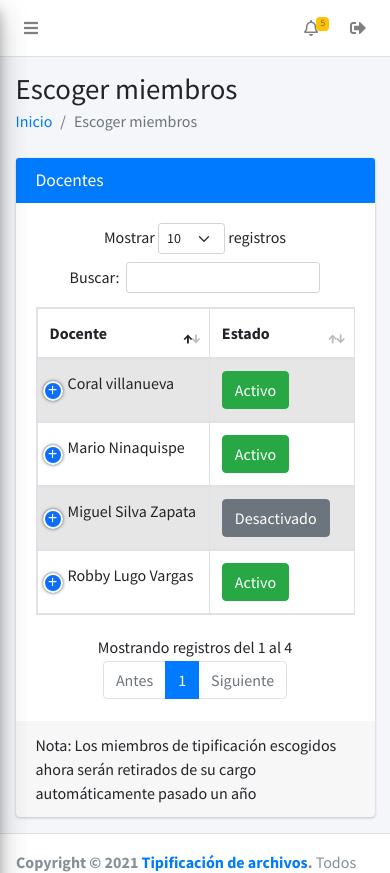
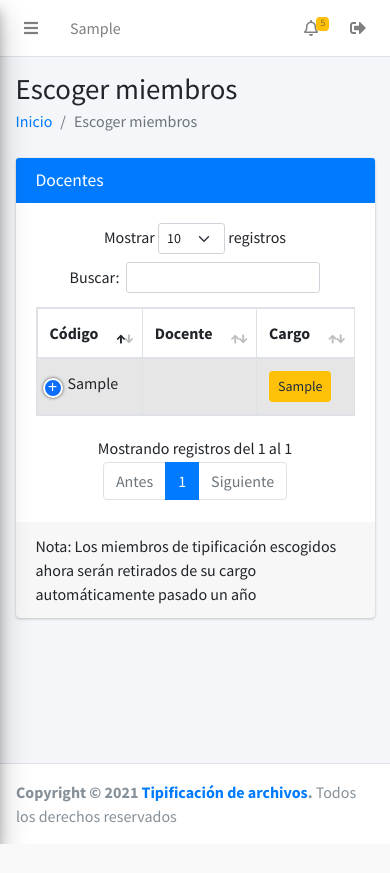
Before and after one commit to goraydev/UniversidadPublicaciones, a PHP site: page /UniversidadPublicaciones/escogermiembros in a window 390 px wide. Shown: the top 873 px of the page. After the commit the page ends 844 px from the top, so only its background shows below. Run offline with PHP 8.4, Linux system fonts and the light colour scheme; the visitor is signed in with stand-in values (Sample User, id 1); data comes from the database, SQL or seed files in the repository; tables that the repository leaves empty or names only in its code hold one stand-in row (values such as "Sample post"); data that the repository does not hold is empty; some libraries are stand-ins or nearby versions.

Commit message:
Culminando la parte del directo de escuela para elegir a los miembros de tipificacion

```diff
--- a/tipificacionUniversidad/controladores/administradores.controlador.php
+++ b/tipificacionUniversidad/controladores/administradores.controlador.php
@@ -44,6 +44,16 @@
         return $respuesta;
     }
 
+    /* Para mostrar los datos del que ingreso al sistema */
+    static public function ctrMostrarCargo($item, $valor)
+    {
+        $tabla = "v_cuentasper";
+
+        $respuesta = ModeloAdministradores::mdlMostrarAdministradores($tabla, $item, $valor);
+
+        return $respuesta;
+    }
+
     /* Para mostrar los datos del docente que ingreso al sistema, para que peuda subir el archivo y nos mande el codigo del docente*/
     static public function ctrMostrarIngresoDocente($item, $valor)
     {
--- a/tipificacionUniversidad/vistas/paginas/escogermiembros.php
+++ b/tipificacionUniversidad/vistas/paginas/escogermiembros.php
@@ -1,9 +1,17 @@
 <!-- Para evitar el ingreso a esta página mediante la URL -->
 <?php
+
+require "conexion.php";
+$sql = "SELECT * FROM v_cuentasper WHERE fk_rol NOT IN(1,4)";
+$resultado = $mysqli->query($sql);
+
+
 if ($admin["fk_rol"] != 1) {
     echo '<script> window.location = "inicio" </script>';
     return;
 }
+
+
 ?>
 <div class="content-wrapper" style="min-height: 1761.5px;">
     <!-- Content Header (Page header) -->
@@ -37,58 +45,31 @@
                             <table class="table table-bordered table-striped dt-responsive tablaResultados" width="100%" id="TablaResultados">
                                 <thead>
                                     <tr>
+                                        <th>Código</th>
                                         <th>Docente</th>
-                                        <th>Estado</th>
                                         <th>Cargo</th>
                                         <th>Acciones</th>
                                     </tr>
                                 </thead>
                                 <tbody id="myTable">
-                                    <tr>
-                                        <td>Mario Ninaquispe</td>
-                                        <td><button class="btn btn-success">Activo</button></td>
-                                        <td><button class="btn btn-warning">Presidente</button></td>
-                                        <td>
-                                            <div class="btn-group" role="group">
-                                                <button type="button" class="btn btn-primary"><i class="fas fa-edit"></i></button>
-                                                <button type="button" class="btn btn-danger"><i class="fas fa-trash"></i></button>
-                                            </div>
-                                        </td>
+                                    <?php
+                                    while ($row = $resultado->fetch_array(MYSQLI_ASSOC)) { ?>
+                                        <tr>
+                                            <td><?php echo $row['codidentificacion'] ?></td>
+                                            <td><?php echo $row['Personas'] ?></td>
+                                            <td><?php if ($row['fk_rol'] != 3) {
+                                                    echo "<button class='btn btn-warning btn-sm'>" . $row['tipo'] . "</button>";
+                                                } else {
+                                                    echo "<button class='btn btn-secondary btn-sm'>" .  $row['tipo'] . "</button>";
+                                                } ?></td>
+                                            <td>
+                                                <button class='btn btn-primary btn-sm'><a href="modificarCuenta.php?codIdentificacion=<?php echo $row['codidentificacion']; ?>"><i class="far fa-edit text-white"></i></a></button>
+                                            </td>
 
-                                    </tr>
-                                    <tr>
-                                        <td>Robby Lugo Vargas</td>
-                                        <td><button class="btn btn-success">Activo</button></td>
-                                        <td><button class="btn btn-warning">Secretario</button></td>
-                                        <td>
-                                            <div class="btn-group" role="group">
-                                                <button type="button" class="btn btn-primary"><i class="fas fa-edit"></i></button>
-                                                <button type="button" class="btn btn-danger"><i class="fas fa-trash"></i></button>
-                                            </div>
-                                        </td>
-                                    </tr>
-                                    <tr>
-                                        <td>Coral villanueva</td>
-                                        <td><button class="btn btn-success">Activo</button></td>
-                                        <td><button class="btn btn-warning">Vocal</button></td>
-                                        <td>
-                                            <div class="btn-group" role="group">
-                                                <button type="button" class="btn btn-primary"><i class="fas fa-edit"></i></button>
-                                                <button type="button" class="btn btn-danger"><i class="fas fa-trash"></i></button>
-                                            </div>
-                                        </td>
-                                    </tr>
-                                    <tr>
-                                        <td>Miguel Silva Zapata</td>
-                                        <td><button class="btn btn-secondary">Desactivado</button></td>
-                                        <td><button class="btn btn-dark">Ninguno</button></td>
-                                        <td>
-                                            <div class="btn-group" role="group">
-                                                <button type="button" class="btn btn-primary"><i class="fas fa-edit"></i></button>
-                                                <button type="button" class="btn btn-danger"><i class="fas fa-trash"></i></button>
-                                            </div>
-                                        </td>
-                                    </tr>
+                                        </tr>
+                                    <?php
+                                    }
+                                    ?>
                                 </tbody>
                             </table>
                         </div>
--- a/tipificacionUniversidad/vistas/paginas/modulos/header.php
+++ b/tipificacionUniversidad/vistas/paginas/modulos/header.php
@@ -3,6 +3,9 @@
     <ul class="navbar-nav">
         <li class="nav-item">
             <a class="nav-link" data-widget="pushmenu" href="#" role="button"><i class="fas fa-bars"></i></a>
+        </li>
+        <li>
+            <a class="nav-link"><?php echo $ingresante["tipo"] ?></a>
         </li>
     </ul>
 
--- a/tipificacionUniversidad/vistas/plantilla.php
+++ b/tipificacionUniversidad/vistas/plantilla.php
@@ -7,6 +7,7 @@
 if (isset($_SESSION["idBackend"])) {
     $admin = ControladorAdministradores::ctrMostrarIngreso("idcuenta", $_SESSION["idBackend"]);
     $docente = ControladorAdministradores::ctrMostrarIngresoDocente("idcuenta", $_SESSION["idBackend"]);
+    $ingresante = ControladorAdministradores::ctrMostrarCargo("idcuenta", $_SESSION["idBackend"]);
 }
 ?>
 
```
Also changed, not shown: tipificacionUniversidad/modificarCuenta.php (added, +93 -0 lines), tipificacionUniversidad/updateCuenta.php (added, +59 -0 lines).
